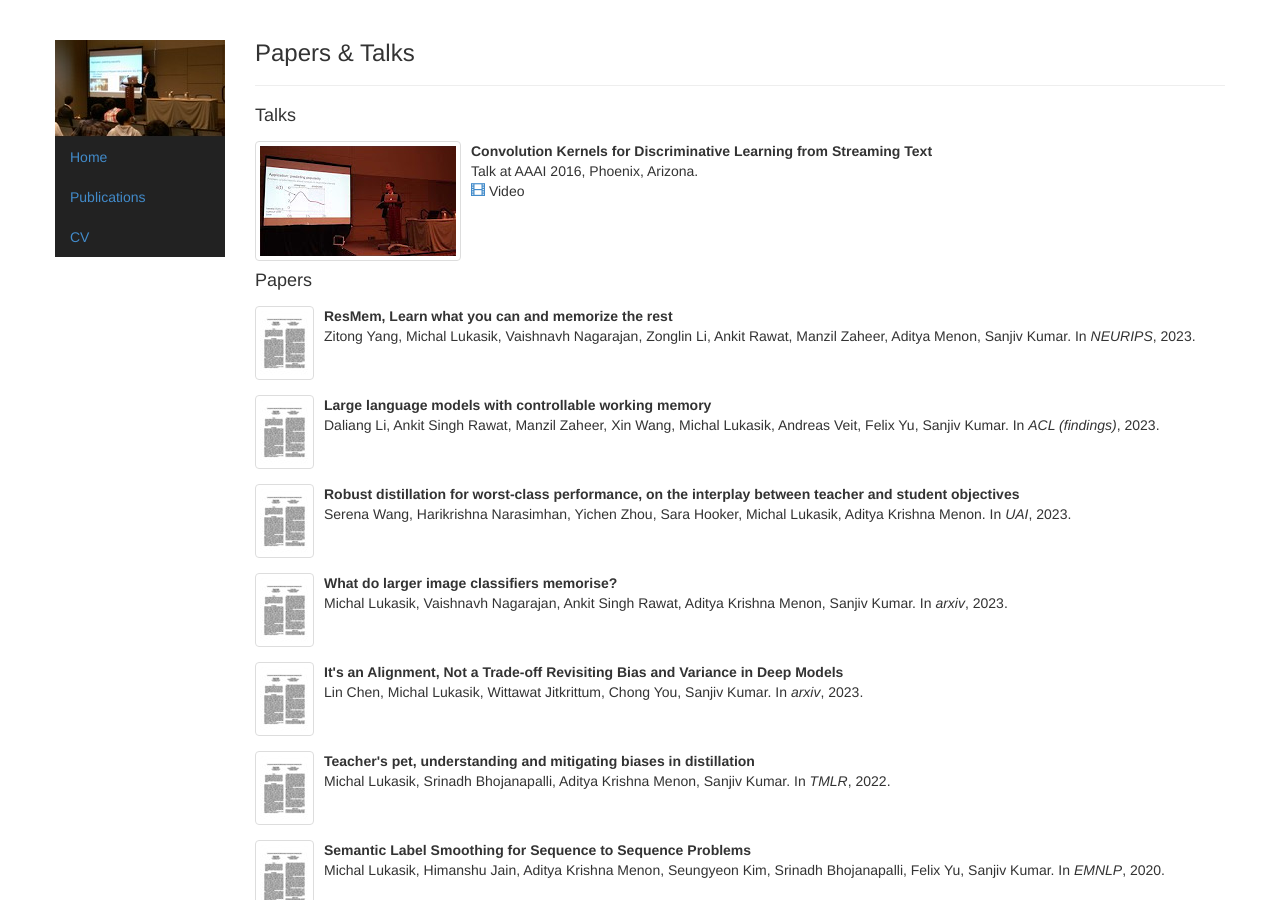
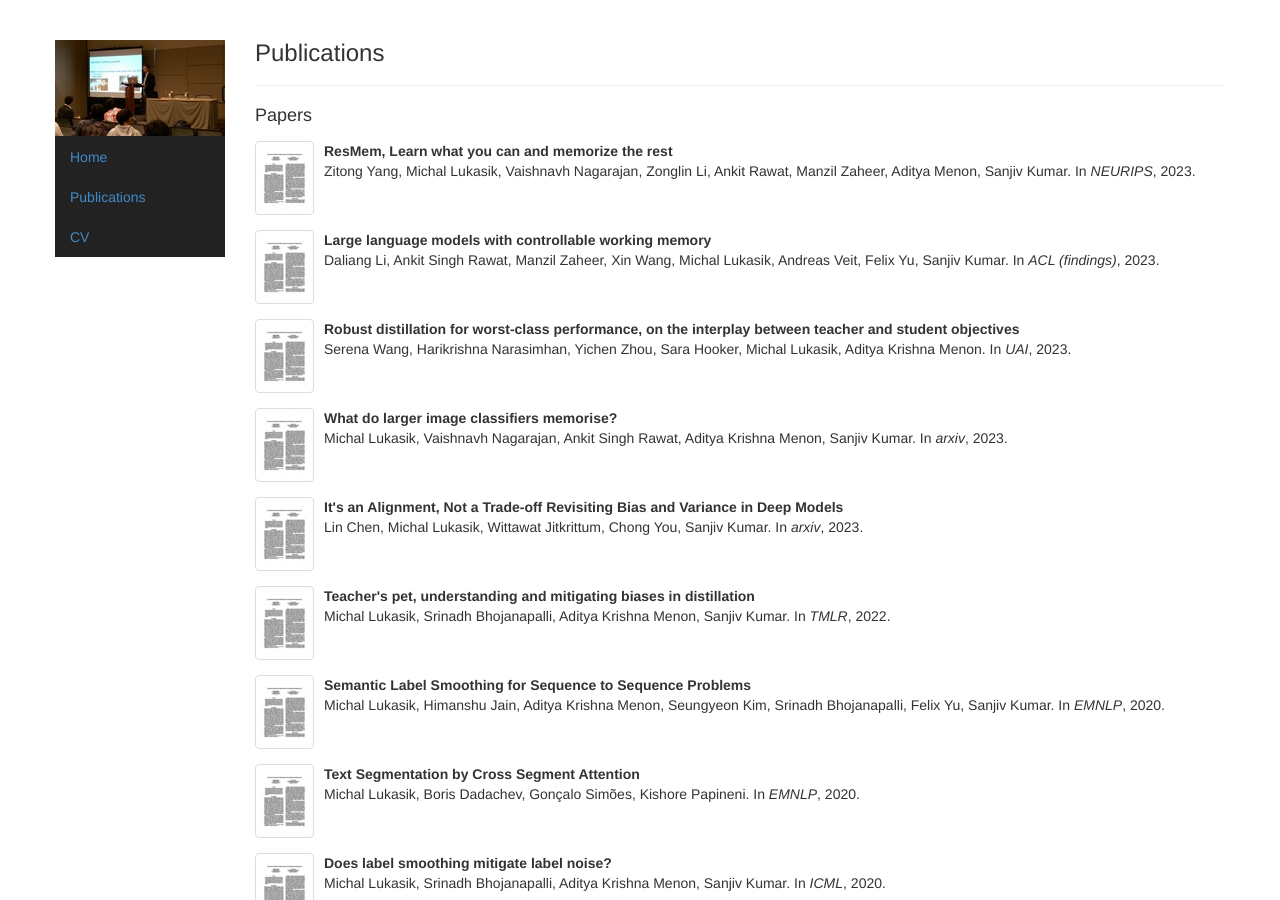
Before and after one commit to mlukasik/mlukasik.github.io, a Jekyll site: the page built from papers.html, in a window 1280 px wide and 900 px high. Built offline with Jekyll 4.4.1, drawn with Linux system fonts in a browser that asks for light colours.

Commit message:
Update papers.html

```diff
--- a/papers.html
+++ b/papers.html
@@ -4,26 +4,8 @@ title: Michal Lukasik | Papers &amp; Talks
 picture: aaai
 ---
 <div class="page-header">
-  <h3>Papers & Talks</h3>
+  <h3>Publications</h3>
 </div>
-
-<h4>Talks</h4>
-
-{% for talk in site.talks %}
-<div class="media">
-  <a class="pull-left thumbnail" {%if talk.url %} href="{{ talk.url }}" {% endif %}>
-    <img class="media-object" src="img/talk/{{ talk.img }}" alt="">
-  </a>
-  <div class="media-body">
-    <strong>{{ talk.title }}</strong><br/>
-    {{ talk.detail }}
-    {% if talk.video %}<br/>
-      <a href="{{ talk.video }}"><span class="glyphicon glyphicon-film"></span></a> Video
-    {% endif %}
-  </div>
-</div>
-{% endfor %}
-
 
 <h4>Papers</h4>
 {% for post in site.papers %}
```
